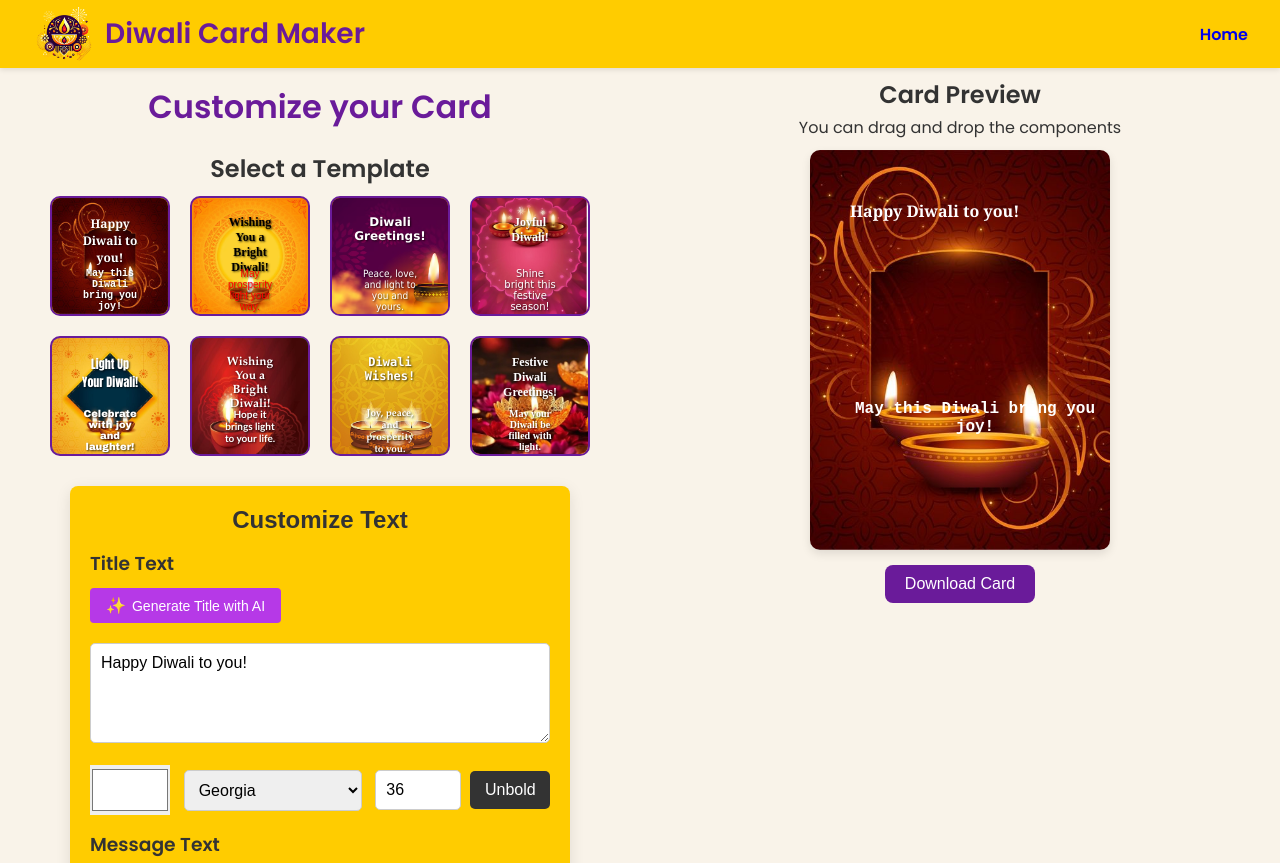
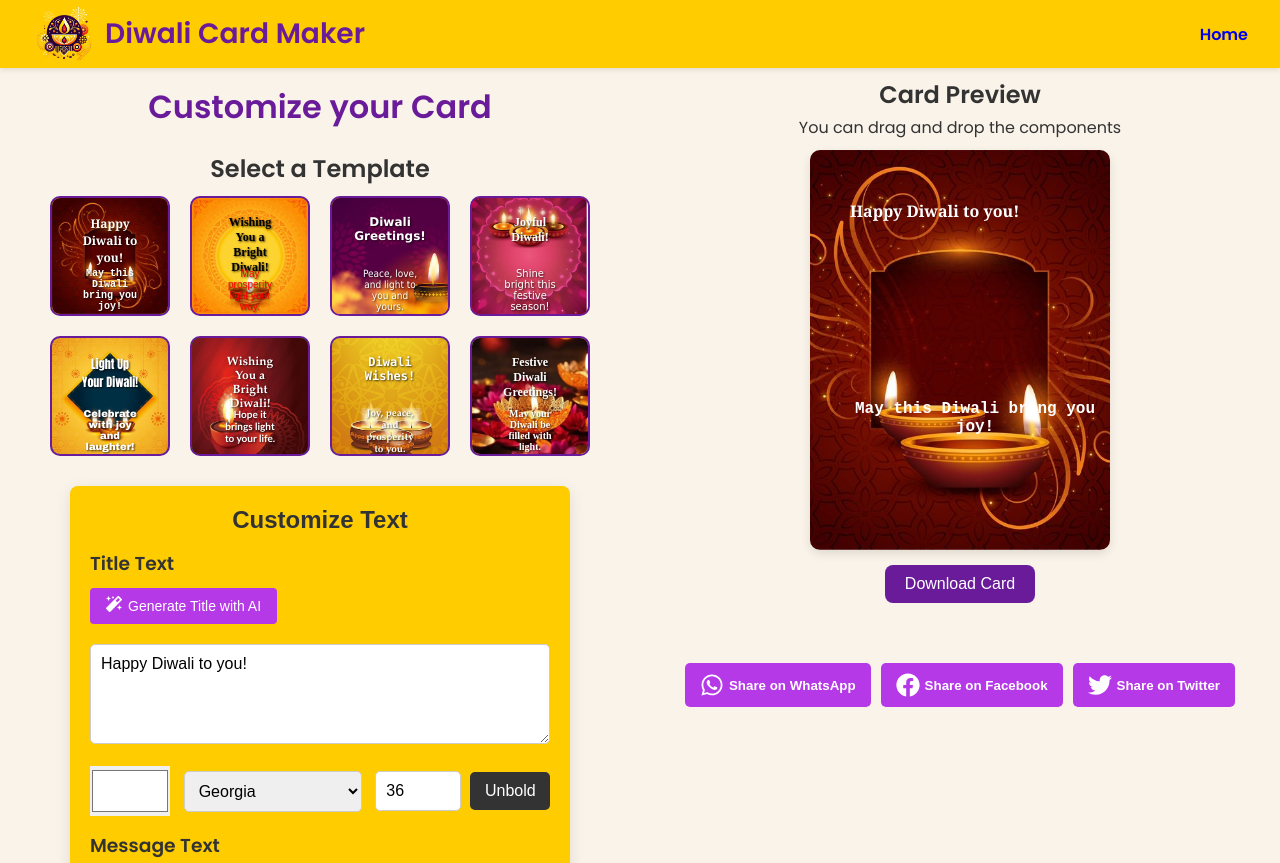
Before and after one commit to ikbal-hussain/diwali-card-maker, a React (Vite) app: page / in a window 1280 px wide. Both pictures are taken after a click on the button 110 px from the left and 256 px from the top of the page. Built offline with nearby package versions, Linux system fonts and the light colour scheme.

Commit message:
Share options added

```diff
--- a/package.json
+++ b/package.json
@@ -17,7 +17,9 @@
     "react": "^18.3.1",
     "react-dom": "^18.3.1",
     "react-draggable": "^4.4.6",
+    "react-icons": "^5.3.0",
     "react-resizable": "^3.0.5",
+    "react-rnd": "^10.4.13",
     "styled-components": "^6.1.13"
   },
   "devDependencies": {
--- a/src/components/CardPreview.jsx
+++ b/src/components/CardPreview.jsx
@@ -1,22 +1,55 @@
-import React, { useRef } from "react";
+import React, { useRef, useState, useEffect } from "react";
 import Draggable from "react-draggable";
+import html2canvas from "html2canvas";
+import { FaWhatsapp, FaFacebook, FaTwitter, FaMagic } from "react-icons/fa"; // Import icons
 import "../styles/CardPreview.css";
-import html2canvas from "html2canvas";
 
 function CardPreview({ template, titleText, messageText, stickers, images }) {
   const cardRef = useRef(null);
+  const [shareableURL, setShareableURL] = useState("");
 
-  const downloadCard = async () => {
+  // Generate shareable URL when template changes
+  useEffect(() => {
+    if (template) {
+      generateShareableURL();
+    }
+  }, [template, titleText, messageText, stickers, images]);
+
+  const generateShareableURL = async () => {
     const cardElement = cardRef.current;
     const canvas = await html2canvas(cardElement, {
       backgroundColor: null,
       useCORS: true,
     });
-    const dataURL = canvas.toDataURL("image/png");
+
+    // Convert canvas to Blob and generate URL
+    canvas.toBlob((blob) => {
+      const url = URL.createObjectURL(blob);
+      setShareableURL(url);
+    });
+  };
+
+  const downloadCard = () => {
     const link = document.createElement("a");
-    link.href = dataURL;
+    link.href = shareableURL;
     link.download = "diwali_card.png";
     link.click();
+  };
+
+  const shareOnWhatsApp = () => {
+    const message = encodeURIComponent("Check out my Diwali greeting card!");
+    const whatsappURL = `https://wa.me/?text=${message} ${shareableURL}`;
+    window.open(whatsappURL, "_blank");
+  };
+
+  const shareOnFacebook = () => {
+    const facebookURL = `https://www.facebook.com/sharer/sharer.php?u=${shareableURL}`;
+    window.open(facebookURL, "_blank");
+  };
+
+  const shareOnTwitter = () => {
+    const twitterURL = `https://twitter.com/share?url=${shareableURL}&text=Check out my Diwali greeting card!`;
+    window.open(twitterURL, "_blank");
   };
 
   return (
@@ -44,7 +77,7 @@ function CardPreview({ template, titleText, messageText, stickers, images }) {
                 className="title-text"
                 style={{
                   color: titleText.color,
-                  fontSize:`${titleText.fontSize}px` || `34px`,
+                  fontSize: `${titleText.fontSize}px` || `34px`,
                   fontFamily: titleText.font,
                   fontWeight: titleText.bold ? "bold" : "normal",
                   position: "absolute",
@@ -62,28 +95,18 @@ function CardPreview({ template, titleText, messageText, stickers, images }) {
                 className="message-text"
                 style={{
                   color: messageText.color,
-                  fontSize:`${messageText.fontSize}px`,
+                  fontSize: `${messageText.fontSize}px`,
                   fontFamily: messageText.font,
                   fontWeight: messageText.bold ? "bold" : "normal",
                   position: "absolute",
-                  top: "60%", // Adjust to fit your design
+                  top: "60%",
                   left: "10%",
-                  zIndex: 1, // Ensure it is above other elements
+                  zIndex: 1,
                 }}
               >
                 {messageText.content}
               </div>
             </Draggable>
-
-            {/* <div className="card-stickers">
-              {stickers.map((sticker, index) => (
-                <Draggable key={index}>
-                  <div>
-                    <span className="sticker">{sticker.element}</span>
-                  </div>
-                </Draggable>
-              ))}
-            </div> */}
 
             {images.map((image, index) => (
               <Draggable key={index}>
@@ -96,6 +119,20 @@ function CardPreview({ template, titleText, messageText, stickers, images }) {
       <button className="download-button" onClick={downloadCard}>
         Download Card
       </button>
+
+      {shareableURL && (
+        <div className="share-buttons">
+          <button onClick={shareOnWhatsApp}>
+            <FaWhatsapp  size={24}/> Share on WhatsApp
+          </button>
+          <button onClick={shareOnFacebook}>
+            <FaFacebook  size={24}/> Share on Facebook
+          </button>
+          <button onClick={shareOnTwitter}>
+            <FaTwitter   size={24} /> Share on Twitter
+          </button>
+        </div>
+      )}
     </div>
   );
 }
--- a/src/components/TextEditor.jsx
+++ b/src/components/TextEditor.jsx
@@ -2,6 +2,7 @@ import React, { useState } from "react";
 import "../styles/TextEditor.css";
 import AiTextPopup from "./AiTextPopup";
 import axios from "axios";
+import { FaMagic } from "react-icons/fa";
 
 function TextEditor({ titleText, setTitleText, messageText, setMessageText }) {
   const [showTitlePopup, setShowTitlePopup] = useState(false);
@@ -72,7 +73,7 @@ function TextEditor({ titleText, setTitleText, messageText, setMessageText }) {
 
       <h3>Title Text</h3>
       <button onClick={() => setShowTitlePopup(true)} className="ai-suggest-button">
-        <span className="ai-icon">✨</span> Generate Title with AI
+        <span className="ai-icon"> <FaMagic /></span> Generate Title with AI
       </button>
       <textarea
         className="text-editor"
@@ -118,7 +119,7 @@ function TextEditor({ titleText, setTitleText, messageText, setMessageText }) {
 
       <h3>Message Text</h3>
       <button onClick={() => setShowMessagePopup(true)} className="ai-suggest-button">
-        <span className="ai-icon">✨</span> Generate Message with AI
+        <span className="ai-icon"> <FaMagic /></span> Generate Message with AI
       </button>
       <textarea
         className="text-editor"
--- a/src/styles/CardPreview.css
+++ b/src/styles/CardPreview.css
@@ -105,3 +105,28 @@
   cursor: move; /* Indicate that these are draggable */
   transition: transform 0.1s; /* Smooth transition for transformations */
 }
+.share-buttons {
+  display: flex;
+  gap: 10px;
+  margin: 10px;
+  margin-bottom: 70px;
+}
+
+.share-buttons button {
+  padding: 10px 15px;
+  background-color: #b539e7; /* Example color for festive theme */
+  color: #fff;
+  border: none;
+  border-radius: 5px;
+  cursor: pointer;
+  font-weight: bold;
+  display: flex;
+  align-items: center;
+  gap: 5px;
+  justify-content: center;
+  /* transition: background-color 0.3s; */
+}
+
+.share-buttons button:hover {
+  background-color: #9921c9;
+}
```
Also changed, not shown: 1 other file (tests, documents, lock files or other folders).
